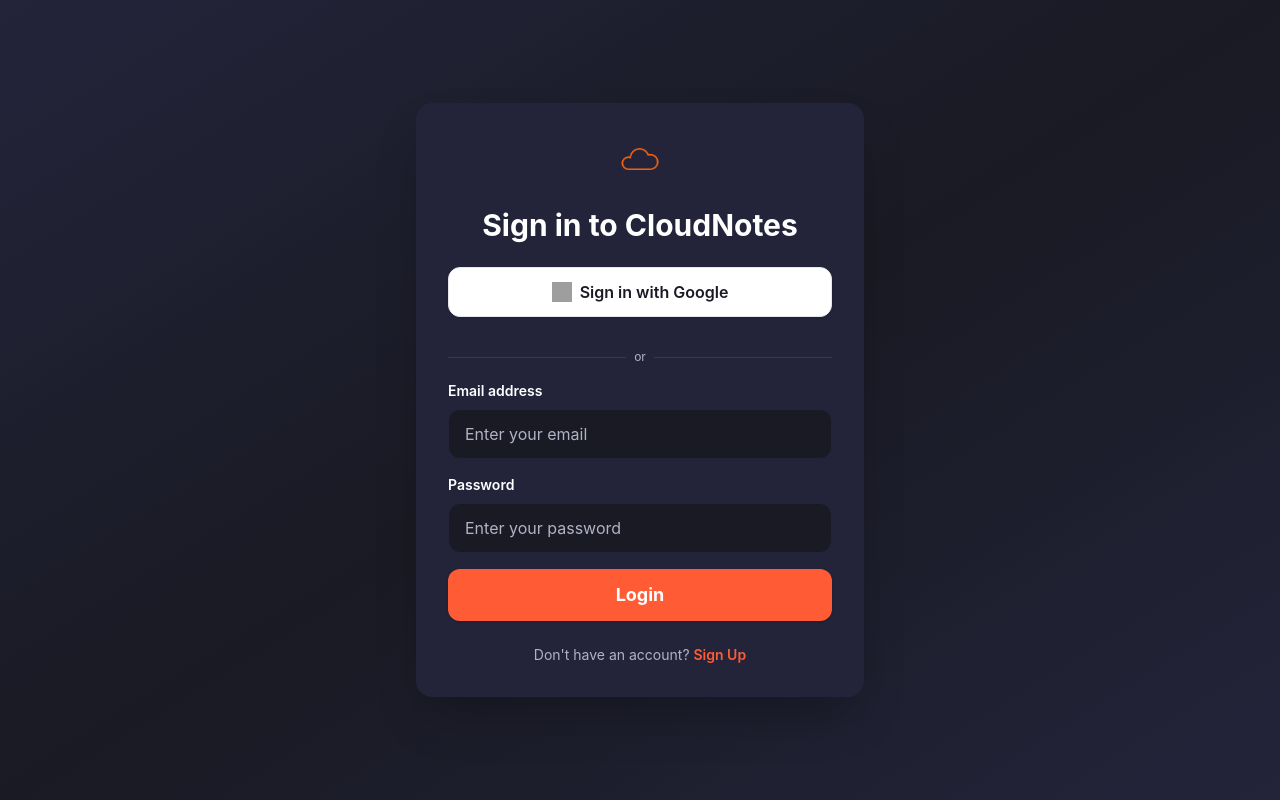
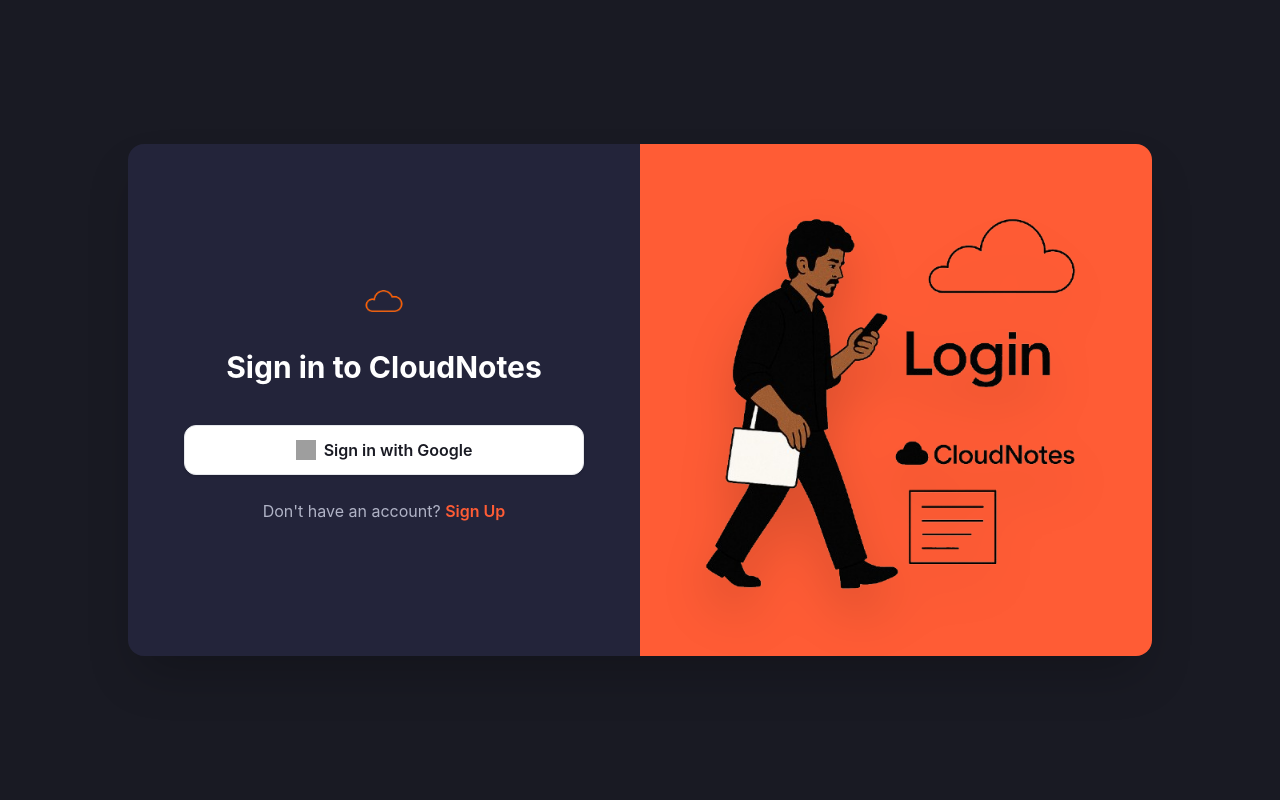
Before and after one commit to Adhish9876/cloudnotes, a React (Create React App) app: page /login in a window 1280 px wide. Built offline with nearby package versions, Linux system fonts and the light colour scheme; grey boxes are pictures that could not be loaded.

Commit message:
fixed the issues

```diff
--- a/src/components/Ihome.js
+++ b/src/components/Ihome.js
@@ -65,9 +65,7 @@ const Ihome = ({ isLoggedIn }) => (
           <Link to="/login" className="w-full sm:w-auto px-8 py-4 rounded-full border-2 border-[#ff5c35] text-[#ff5c35] bg-transparent font-semibold text-lg transition hover:bg-[#ff5c35] hover:text-white focus:outline-none focus:ring-2 focus:ring-[#ff5c35] focus:ring-offset-2 shadow-md">
             Login
           </Link>
-          <Link to="/signup" className="w-full sm:w-auto px-8 py-4 my-4 rounded-full bg-[#ff5c35] text-white font-semibold text-lg transition hover:bg-[#ff784e] focus:outline-none focus:ring-2 focus:ring-[#ff5c35] focus:ring-offset-2 shadow-md">
-            Sign Up
-          </Link>
+
         </motion.div>
       )}
       <div className="w-full flex flex-col md:flex-row gap-4 sm:gap-8 justify-center items-stretch mb-12">
--- a/src/components/Login.js
+++ b/src/components/Login.js
@@ -3,7 +3,7 @@
 import React, { useState, useEffect } from 'react';
 import { auth } from '../firebase';
 import { useNavigate } from 'react-router-dom';
-import { signInWithEmailAndPassword, GoogleAuthProvider, signInWithPopup } from 'firebase/auth';
+import { GoogleAuthProvider, signInWithPopup } from 'firebase/auth';
 
 // Dynamic host selection for local/dev and production
 function getApiHost() {
@@ -15,7 +15,6 @@ function getApiHost() {
 
 export default function Login() {
   const Host = getApiHost();
-  const [credentials, setCredentials] = useState({ email: '', password: '' });
   const [error, setError] = useState('');
   const [authenticating, setAuthenticating] = useState(false); // NEW
   const navigate = useNavigate();
@@ -26,44 +25,6 @@ export default function Login() {
       navigate('/home');
     }
   }, [isLoggedIn, navigate]);
-
-  const onChange = e => {
-    setCredentials({ ...credentials, [e.target.name]: e.target.value });
-  };
-
-  const handleSubmit = async e => {
-    e.preventDefault();
-    setError('');
-    try {
-      // Firebase email/password login
-      const userCredential = await signInWithEmailAndPassword(auth, credentials.email, credentials.password);
-      const idToken = await userCredential.user.getIdToken();
-      // Call backend to get user info from MongoDB
-      const response = await fetch(`${Host}/api/auth/login`, {
-        method: 'POST',
-        headers: {
-          'Content-Type': 'application/json',
-          'auth-token': idToken
-        }
-      });
-      const data = await response.json();
-      if (!response.ok) {
-        setError(data.error || 'Backend login failed');
-        return;
-      }
-      localStorage.setItem('token', idToken);
-      localStorage.setItem('userEmail', credentials.email);
-      navigate('/home');
-    } catch (err) {
-      setError(err.message || 'Login failed');
-    }
-  };
-
-  const handleLogout = () => {
-    localStorage.removeItem('token');
-    localStorage.removeItem('userEmail');
-    navigate('/');
-  };
 
   const handleGoogleLogin = async () => {
     setError("");
@@ -96,20 +57,25 @@ export default function Login() {
   };
 
   return (
-    <div className="relative min-h-screen w-screen bg-gradient-to-br from-[#23243a] via-[#191A23] to-[#23243a] flex items-center justify-center px-2 sm:px-4">
+    <div className="relative h-screen w-screen bg-[#191A23] px-4">
       {/* Centered login box */}
-      <div className="w-full max-w-md bg-[#23243a] rounded-2xl shadow-2xl p-6 sm:p-8 flex flex-col justify-center mx-auto">
+      <div className="flex items-center justify-center h-full px-2 sm:px-4">
+        {/* Shared Card Container */}
+        <div className="flex flex-col-reverse md:flex-row w-full max-w-5xl rounded-2xl shadow-2xl overflow-hidden">
+          {/* Left: Login Form */}
+          <div className="w-full md:w-1/2 bg-[#23243a] p-4 sm:p-8 lg:p-14 flex flex-col justify-center">
             <div className="flex justify-center mb-6">
               <img src="/cloud.png" alt="Cloud Logo" className="w-12 h-12 object-contain" />
             </div>
-        <h2 className="text-2xl sm:text-3xl font-bold text-white mb-6 text-center">Sign in to CloudNotes</h2>
+            <h2 className="text-3xl font-bold text-white mb-6 text-center">Sign in to CloudNotes</h2>
             {error && (
-          <div className="bg-red-500/10 border border-red-500 text-red-500 rounded-lg px-4 py-2 mb-4 text-center text-sm">
+              <div className="bg-red-500/10 border border-red-500 text-red-500 rounded-lg px-4 py-2 mb-4 text-center">
                 {error}
               </div>
             )}
+            {/* Google Sign In Only */}
             <button
-          className="w-full py-3 rounded-xl border border-[#e5e7eb] bg-white text-[#191A23] font-semibold flex items-center justify-center gap-2 shadow hover:bg-[#f3f4f6] transition mb-4"
+              className="w-full mt-4 py-3 rounded-xl border border-[#e5e7eb] bg-white text-[#191A23] font-semibold flex items-center justify-center gap-2 shadow hover:bg-[#f3f4f6] transition"
               type="button"
               onClick={handleGoogleLogin}
               disabled={authenticating}
@@ -117,51 +83,22 @@ export default function Login() {
               <img src="https://www.gstatic.com/firebasejs/ui/2.0.0/images/auth/google.svg" alt="Google" className="w-5 h-5" />
               {authenticating ? 'Signing in...' : 'Sign in with Google'}
             </button>
-        <div className="flex items-center my-4">
-          <div className="flex-grow h-px bg-[#393a4d]" />
-          <span className="mx-2 text-[#b0b3c6] text-xs">or</span>
-          <div className="flex-grow h-px bg-[#393a4d]" />
-        </div>
-        <form onSubmit={handleSubmit} className="space-y-4">
-          <div>
-            <label htmlFor="email" className="block text-white font-semibold mb-2 text-sm">Email address</label>
-            <input
-              type="email"
-              id="email"
-              name="email"
-              value={credentials.email}
-              onChange={onChange}
-              placeholder="Enter your email"
-              className="w-full px-4 py-3 rounded-xl border border-[#23243a] focus:ring-2 focus:ring-[#ff5c35] focus:border-[#ff5c35] bg-[#191A23] placeholder-[#b0b3c6] text-white transition text-base"
-              required
-            />
-          </div>
-          <div>
-            <label htmlFor="password" className="block text-white font-semibold mb-2 text-sm">Password</label>
-            <input
-              type="password"
-              id="password"
-              name="password"
-              value={credentials.password}
-              onChange={onChange}
-              minLength={8}
-              placeholder="Enter your password"
-              className="w-full px-4 py-3 rounded-xl border border-[#23243a] focus:ring-2 focus:ring-[#ff5c35] focus:border-[#ff5c35] bg-[#191A23] placeholder-[#b0b3c6] text-white transition text-base"
-              required
-            />
-          </div>
-          <button
-            type="submit"
-            className="w-full py-3 rounded-xl bg-[#ff5c35] text-white font-bold text-lg shadow hover:bg-[#ff784e] transition mt-2"
-          >
-            Login
-          </button>
-        </form>
-        <p className="mt-6 text-center text-[#b0b3c6] text-sm">
+            <p className="mt-6 text-center text-[#b0b3c6]">
               Don't have an account?{' '}
               <button className="text-[#ff5c35] hover:underline font-semibold" onClick={() => navigate('/signup')}>Sign Up</button>
             </p>
           </div>
+
+          {/* Right: Illustration */}
+          <div className="hidden md:flex w-full md:w-1/2 bg-[#ff5c35] p-4 sm:p-8 lg:p-14 items-center justify-center">
+            <img
+              src="/Login.png"
+              alt="Cloud Illustration"
+              className="w-full h-auto max-w-md object-contain drop-shadow-2xl"
+            />
+          </div>
+        </div>
+      </div>
     </div>
   );
 }
--- a/src/context/notes/noteState.js
+++ b/src/context/notes/noteState.js
@@ -1,5 +1,6 @@
 import React, { useState } from "react";
 import noteContext from "./noteContext";
+import { auth } from '../../../src/firebase'; // adjust path as needed
 
 // Dynamic host selection for local/dev and production
 function getApiHost() {
@@ -7,6 +8,14 @@ function getApiHost() {
     return 'http://localhost:5000';
   }
   return 'https://cloudnotes-d60l.onrender.com';
+}
+
+async function getFreshToken() {
+  const user = auth.currentUser;
+  if (user) {
+    return await user.getIdToken(true); // force refresh
+  }
+  return null;
 }
 
 const NoteState = (props) => {
@@ -20,7 +29,7 @@ const NoteState = (props) => {
 
   // ADD A NOTE
   const addNote = async (title, description, tag="personal") => {
-    const token = localStorage.getItem('token');
+    const token = await getFreshToken();
     const res = await fetch(`${host}/api/notes/addNote`, {
       method: "POST",
       headers: {
@@ -43,7 +52,7 @@ const NoteState = (props) => {
   };
 
   const getNote = async () => {
-    const token = localStorage.getItem('token');
+    const token = await getFreshToken();
     const res = await fetch(`${host}/api/notes/fetchNotes`, {
       method: "GET",
       headers: {
@@ -62,7 +71,7 @@ const NoteState = (props) => {
 
   // DELETE A NOTE
   const deleteNote = async (id) => {
-    const token = localStorage.getItem('token');
+    const token = await getFreshToken();
     await fetch(`${host}/api/notes/deletenote/${id}`, {
       method: "DELETE",
       headers: {
@@ -78,7 +87,7 @@ const NoteState = (props) => {
 
   // EDIT A NOTE
   const editNote = async (id, title, description, tag) => {
-    const token = localStorage.getItem('token');
+    const token = await getFreshToken();
     await fetch(`${host}/api/notes/updatenote/${id}`, {
       method: "PUT",
       headers: {
```
Also changed, not shown: 2 other files (tests, documents, lock files or other folders). Lines whose indentation alone changed are shown as unchanged.
